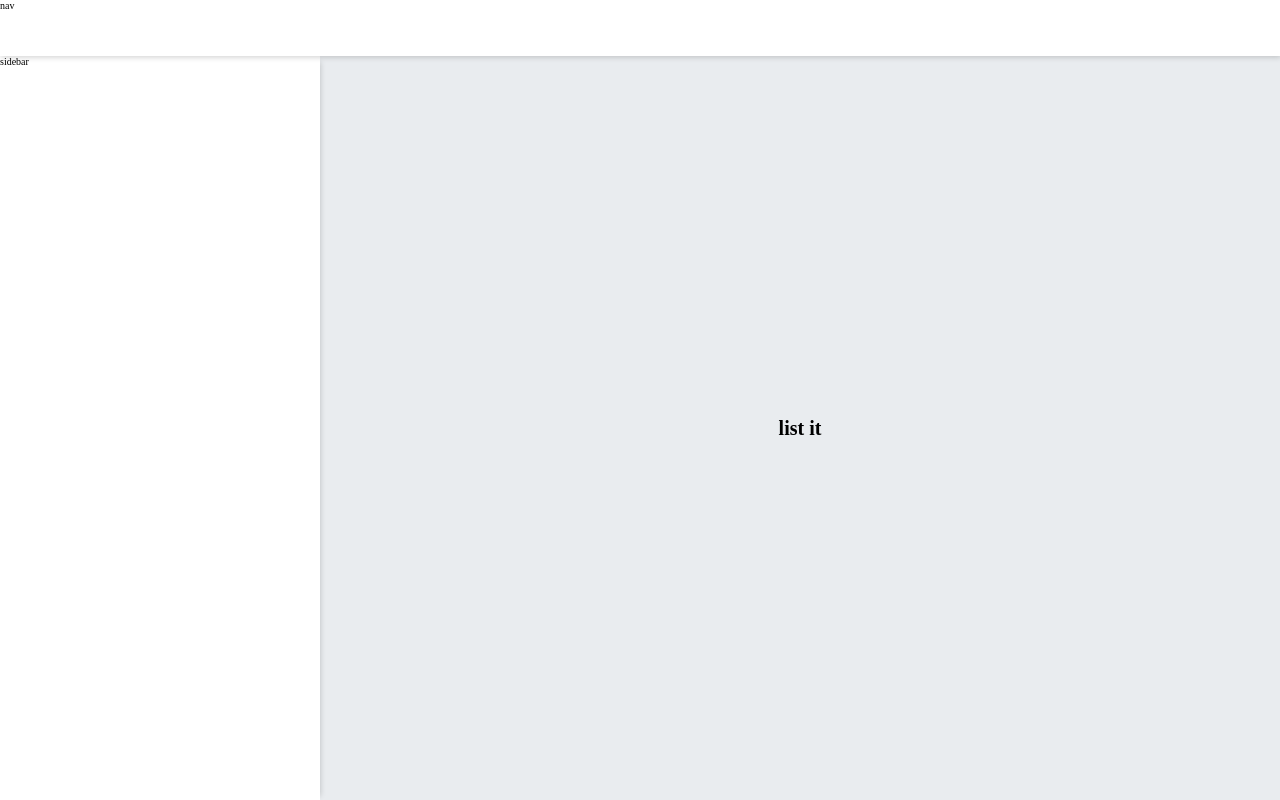
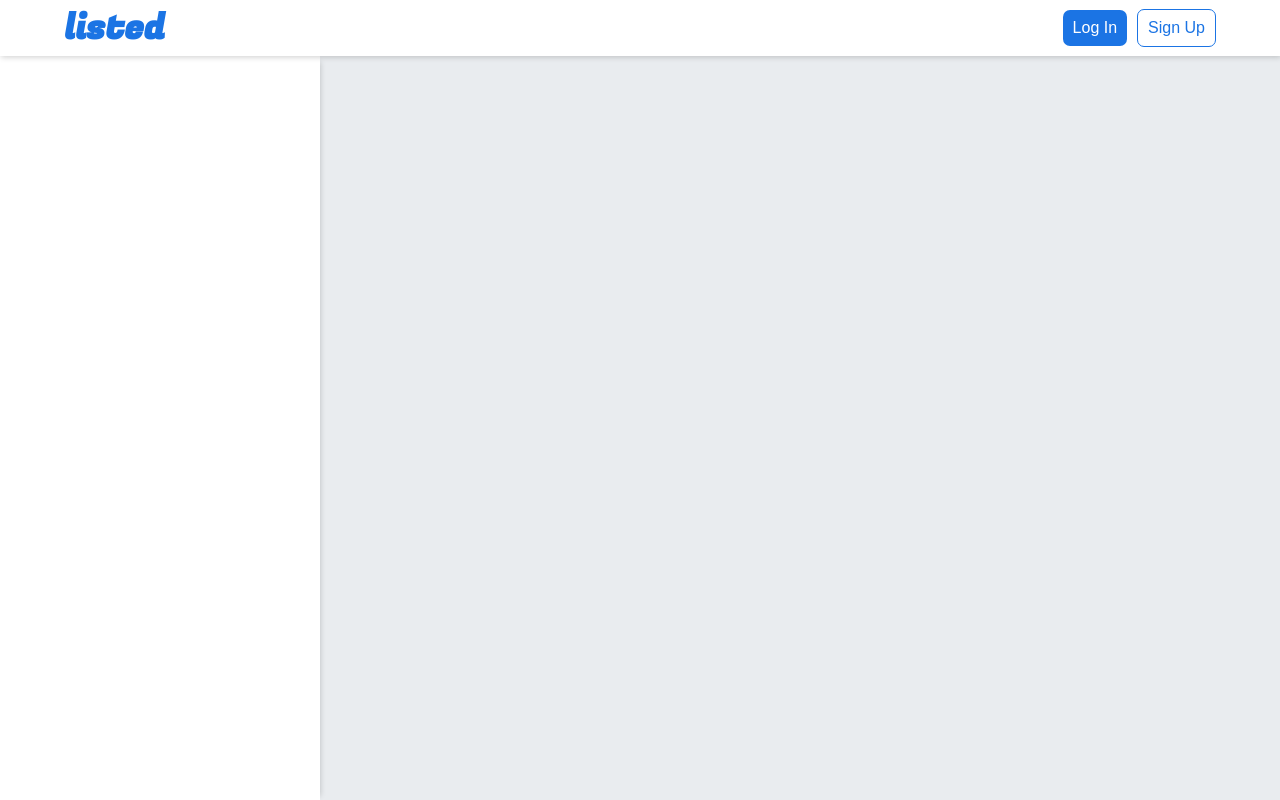
Before and after one commit to malachi-padilla/listed-client, a React (Create React App) app: page / in a window 1280 px wide. Built offline with nearby package versions, Linux system fonts and the light colour scheme.

Commit message:
logo + nav btns )

```diff
--- a/public/index.html
+++ b/public/index.html
@@ -9,6 +9,13 @@
       name="description"
       content="Web site created using create-react-app"
     />
+    <link rel="preconnect"
+      href="https://fonts.googleapis.com">
+    <link rel="preconnect"
+      href="https://fonts.gstatic.com" crossorigin>
+    <link
+      href="https://fonts.googleapis.com/css2?family=Fugaz+One&family=Montserrat:ital,wght@0,300;0,400;0,500;0,600;0,700;1,300;1,400;1,500;1,600&display=swap"
+      rel="stylesheet">
     <link rel="apple-touch-icon" href="%PUBLIC_URL%/logo192.png" />
     <!--
       manifest.json provides metadata used when your web app is installed on a
--- a/src/GlobalStyles.js
+++ b/src/GlobalStyles.js
@@ -16,6 +16,7 @@ html {
 
 body{
 	overflow-x: hidden;
+	font-family: 'Montserrat', sans-serif;
 
 }
 a{
--- a/src/components/navbar/NavBar-css.js
+++ b/src/components/navbar/NavBar-css.js
@@ -1,10 +1,47 @@
 import styled from 'styled-components';
+import { MainBtn } from '../../theme/btns';
 
 export const NavContainer = styled.div`
 	width: 100vw;
 	height: 7vh;
 	display: flex;
-	flex-direction: row;
+	align-items: center;
+	justify-content: center;
 	z-index: 10;
 	box-shadow: 0.1rem 0.1rem 0.6rem rgba(0, 0, 0, 0.2);
+	background-color: ${(props) => props.theme.colors.main};
 `;
+
+export const NavContent = styled.div`
+	height: 100%;
+	width: 90%;
+	display: flex;
+	flex-direction: row;
+	justify-content: space-between;
+	align-items: center;
+`;
+
+export const Logo = styled.h2`
+	color: ${(props) => props.theme.colors.primary};
+	font-size: 3.5rem;
+	text-transform: lowercase;
+	font-family: 'Fugaz One', cursive;
+`;
+
+export const NavForm = styled.form`
+	display: flex;
+	flex-direction: row;
+	align-items: center;
+	justify-content: center;
+	gap: 1rem;
+`;
+
+export const BtnPrimary = styled(MainBtn)`
+	background-color: ${(props) => props.theme.colors.primary};
+	color: ${(props) => props.theme.colors.main};
+`;
+export const BtnSecondary = styled(MainBtn)`
+	background-color: ${(props) => props.theme.colors.main};
+	color: ${(props) => props.theme.colors.primary};
+	border: 0.1rem solid ${(props) => props.theme.colors.primary};
+`;
--- a/src/components/navbar/NavBar.js
+++ b/src/components/navbar/NavBar.js
@@ -1,8 +1,18 @@
 import React from 'react';
-import { NavContainer } from './NavBar-css';
+import { BtnPrimary, BtnSecondary, Logo, NavContainer, NavContent, NavForm } from './NavBar-css';
 
 const NavBar = () => {
-	return <NavContainer>nav</NavContainer>;
+	return (
+		<NavContainer>
+			<NavContent>
+				<Logo>Listed</Logo>
+				<NavForm>
+					<BtnPrimary>log in</BtnPrimary>
+					<BtnSecondary>Sign up</BtnSecondary>
+				</NavForm>
+			</NavContent>
+		</NavContainer>
+	);
 };
 
 export default NavBar;
--- a/src/components/sidebar/Sidebar.js
+++ b/src/components/sidebar/Sidebar.js
@@ -2,7 +2,7 @@ import React from 'react';
 import { SideBarContainer } from './Sidebar-css';
 
 const Sidebar = () => {
-	return <SideBarContainer>sidebar</SideBarContainer>;
+	return <SideBarContainer></SideBarContainer>;
 };
 
 export default Sidebar;
--- a/src/pages/homepage/Home.js
+++ b/src/pages/homepage/Home.js
@@ -2,11 +2,7 @@ import React from 'react';
 import { HomeContainer } from './Home-css';
 
 const Home = () => {
-	return (
-		<HomeContainer>
-			<h1>list it</h1>
-		</HomeContainer>
-	);
+	return <HomeContainer></HomeContainer>;
 };
 
 export default Home;
--- /dev/null
+++ b/src/theme/btns.js
@@ -0,0 +1,12 @@
+import styled from 'styled-components';
+
+export const MainBtn = styled.button`
+	line-height: 1.6rem;
+	padding: 1rem;
+	border-radius: 0.7rem;
+	border: none;
+	outline: none;
+	cursor: pointer;
+	font-size: 1.6rem;
+	text-transform: capitalize;
+`;
--- a/src/theme/theme.js
+++ b/src/theme/theme.js
@@ -1,8 +1,8 @@
 const theme = {
 	colors: {
-		main: '#f8f9fa',
+		main: '#fff',
 		secondary: '#e9ecef',
-		primary: '#5e60ce',
+		primary: '#1b74e4',
 	},
 };
 
```
